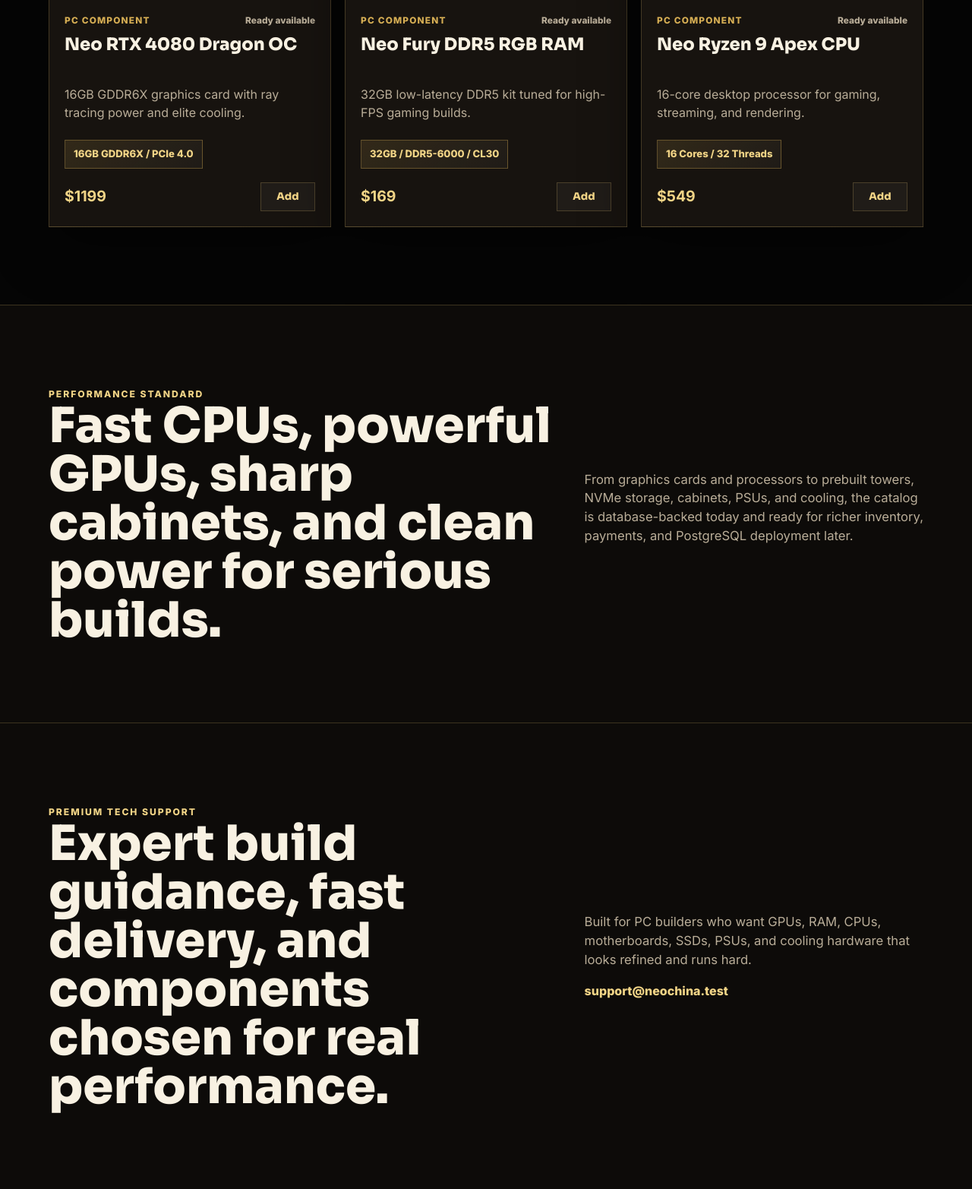
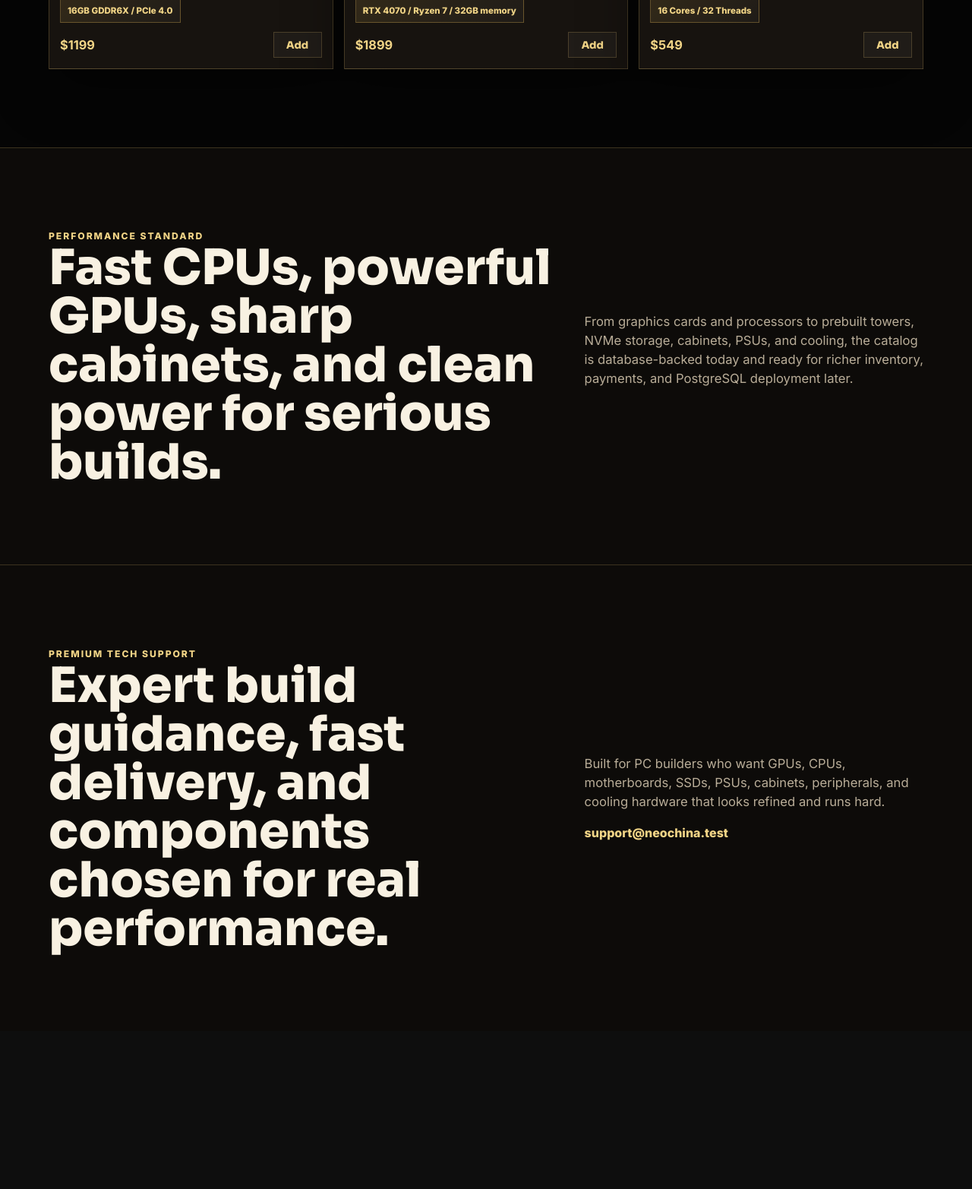
Before and after one commit to jisol-commits/e-com, a Django app: page / in a window 1280 px wide. Shown: the part 1827-3392 px from the top of the page at 76% size. After the commit the page ends 3084 px from the top, so only its background shows below. Run offline with Django 3.2, Linux system fonts and the light colour scheme; data that the repository does not hold is empty.

Commit message:
Add API chatbot and compact product cards

```diff
--- a/shop/tests.py
+++ b/shop/tests.py
@@ -32,3 +32,8 @@ class StorefrontSmokeTests(TestCase):
         response = self.client.get(self.product.get_absolute_url())
         self.assertEqual(response.status_code, 200)
         self.assertContains(response, self.product.tagline)
+
+    def test_chatbot_endpoint_responds_without_api_key(self):
+        response = self.client.get(reverse("shop:chatbot_response"), {"message": "shipping"})
+        self.assertEqual(response.status_code, 200)
+        self.assertIn("reply", response.json())
--- a/shop/views.py
+++ b/shop/views.py
@@ -1,6 +1,10 @@
+import json
+import os
+from urllib import error, request
+
 from django.db.models import Q
+from django.http import JsonResponse
 from django.shortcuts import get_object_or_404, render
-from django.http import JsonResponse
 
 from .models import Category, Product
 
@@ -16,12 +20,12 @@ def _fallback_products():
             "display_image": "https://images.unsplash.com/photo-1591488320449-011701bb6704?auto=format&fit=crop&w=1200&q=80",
         },
         {
-            "name": "Neo Fury DDR5 RGB RAM",
-            "slug": "neo-fury-ddr5-rgb-ram",
-            "tagline": "32GB low-latency DDR5 kit tuned for high-FPS gaming builds.",
-            "price": 169,
-            "material": "32GB / DDR5-6000 / CL30",
-            "display_image": "https://images.unsplash.com/photo-1562976540-1502c2145186?auto=format&fit=crop&w=1200&q=80",
+            "name": "Neo Eclipse 4070",
+            "slug": "neo-eclipse-4070",
+            "tagline": "Premium 1440p gaming PC with clean glass styling and balanced performance.",
+            "price": 1899,
+            "material": "RTX 4070 / Ryzen 7 / 32GB memory",
+            "display_image": "https://images.unsplash.com/photo-1593640408182-31c70c8268f5?auto=format&fit=crop&w=1200&q=80",
         },
         {
             "name": "Neo Ryzen 9 Apex CPU",
@@ -93,15 +97,68 @@ def _top_products(limit=3):
     return Product.objects.filter(stock__gt=0).order_by("-is_featured", "name")[:limit]
 
 
+def _store_context(limit=12):
+    products = Product.objects.select_related("category").filter(stock__gt=0).order_by("-is_featured", "name")[:limit]
+    return "\n".join(
+        f"- {product.name} ({product.category.name}): {product.tagline} ${product.price}"
+        for product in products
+    )
+
+
+def _ask_openai(message):
+    api_key = os.environ.get("OPENAI_API_KEY", "").strip()
+    if not api_key:
+        return None
+
+    payload = {
+        "model": os.environ.get("OPENAI_MODEL", "gpt-5"),
+        "instructions": (
+            "You are Neo China's concise e-commerce shopping assistant. "
+            "Help customers choose PC components, prebuilt PCs, cabinets, keyboards, mice, audio gear, shipping, and returns. "
+            "Never invent products or policies. If asked about products, use this current store inventory context:\n"
+            f"{_store_context()}"
+        ),
+        "input": message,
+    }
+    api_request = request.Request(
+        "https://api.openai.com/v1/responses",
+        data=json.dumps(payload).encode("utf-8"),
+        headers={
+            "Authorization": f"Bearer {api_key}",
+            "Content-Type": "application/json",
+        },
+        method="POST",
+    )
+
+    try:
+        with request.urlopen(api_request, timeout=15) as response:
+            data = json.loads(response.read().decode("utf-8"))
+    except (error.HTTPError, error.URLError, TimeoutError, json.JSONDecodeError):
+        return None
+
+    output_text = data.get("output_text")
+    if output_text:
+        return output_text.strip()
+
+    for item in data.get("output", []):
+        for content in item.get("content", []):
+            if content.get("type") == "output_text" and content.get("text"):
+                return content["text"].strip()
+    return None
+
+
 def chatbot_response(request):
     message = request.GET.get("message", "").strip()
     if not message:
         return JsonResponse(
-            {"reply": "Ask me about products, shipping, returns, or finding the best components."}
+            {"reply": "Ask me about products, shipping, returns, prebuilt PCs, cabinets, or finding the best components."}
         )
 
     text = message.lower()
     products = _find_products_for_query(message)
+    ai_reply = _ask_openai(message)
+    if ai_reply:
+        return JsonResponse({"reply": ai_reply})
 
     if "shipping" in text or "delivery" in text or "ship" in text:
         return JsonResponse(
@@ -141,28 +198,6 @@ def chatbot_response(request):
                 "reply": (
                     "Our top GPUs are designed for high-performance gaming and creative work. "
                     "Here are the best matches available now."
-                ),
-                "reply_html": _build_product_recommendations(category_products),
-            }
-        )
-
-    if any(term in text for term in ["ram", "memory", "ddr5", "ddr4"]):
-        category_products = products if products.exists() else _find_products_for_query("ram")
-        if not category_products.exists():
-            fallback_products = _top_products()
-            return JsonResponse(
-                {
-                    "reply": (
-                        "I don't have RAM products in the store right now, but here are some popular items you might like."
-                    ),
-                    "reply_html": _build_product_recommendations(fallback_products),
-                }
-            )
-        return JsonResponse(
-            {
-                "reply": (
-                    "We carry high-speed RAM kits for modern gaming rigs and workstation builds. "
-                    "These are great choices right now."
                 ),
                 "reply_html": _build_product_recommendations(category_products),
             }
@@ -262,7 +297,7 @@ def chatbot_response(request):
             return JsonResponse(
                 {
                     "reply": (
-                        "For a gaming build, I recommend a powerful GPU, a fast CPU, and plenty of RAM. "
+                        "For a gaming build, I recommend a powerful GPU, a fast CPU, a strong cabinet, and reliable cooling. "
                         "Here are some top options from the store."
                     ),
                     "reply_html": _build_product_recommendations(top_products),
@@ -312,7 +347,7 @@ def chatbot_response(request):
             {
                 "reply": (
                     "The collection page shows the full selection of products. "
-                    "Use the category filters there to find GPUs, CPUs, RAM, motherboards, and more."
+                    "Use the category filters there to find GPUs, CPUs, cabinets, prebuilt PCs, motherboards, and more."
                 )
             }
         )
@@ -355,18 +390,10 @@ def _build_product_recommendations(products):
         return ""
 
     items = "".join(
-        f'<li><a href="{product.get_absolute_url()}">{product.name}</a> — {product.tagline}</li>'
+        f'<li><a href="{product.get_absolute_url()}">{product.name}</a> - {product.tagline}</li>'
         for product in products
     )
     return (
         f"<p>Here are some store recommendations you can browse directly:</p>"
         f"<ul>{items}</ul>"
     )
-
-
-def _find_products_for_query(query, limit=3):
-    return Product.objects.filter(
-        Q(name__icontains=query)
-        | Q(tagline__icontains=query)
-        | Q(category__name__icontains=query)
-    ).distinct()[:limit]
--- a/static/shop/css/styles.css
+++ b/static/shop/css/styles.css
@@ -375,8 +375,8 @@ h1, h2, h3 {
 .text-link { color: var(--gold-bright); font-weight: 800; }
 .product-grid {
   display: grid;
-  grid-template-columns: repeat(3, minmax(0, 1fr));
-  gap: 18px;
+  grid-template-columns: repeat(auto-fit, minmax(220px, 1fr));
+  gap: 14px;
 }
 .product-card {
   position: relative;
@@ -413,7 +413,7 @@ h1, h2, h3 {
 .product-image {
   position: relative;
   display: block;
-  aspect-ratio: 4 / 5;
+  aspect-ratio: 4 / 3.4;
   background: #100d0a;
   overflow: hidden;
 }
@@ -444,7 +444,7 @@ h1, h2, h3 {
 .product-card:hover .product-badge { transform: translateY(-2px); }
 .product-image img { transition: transform 360ms ease; }
 .product-card:hover img { transform: scale(1.045); }
-.product-body { padding: 20px; }
+.product-body { padding: 14px; }
 .product-kicker {
   display: flex;
   justify-content: space-between;
@@ -453,7 +453,7 @@ h1, h2, h3 {
 }
 .product-kicker span, .product-kicker em, .spec-list dt {
   color: var(--gold);
-  font-size: 0.74rem;
+  font-size: 0.66rem;
   font-weight: 800;
   letter-spacing: 0.1em;
   text-transform: uppercase;
@@ -466,21 +466,25 @@ h1, h2, h3 {
   white-space: nowrap;
 }
 .product-body h3 {
-  margin: 10px 0 8px;
-  min-height: 58px;
-  font-size: 1.42rem;
-  line-height: 1.12;
+  margin: 8px 0 6px;
+  min-height: 44px;
+  font-size: 1.08rem;
+  line-height: 1.16;
 }
-.product-body p { min-height: 52px; color: var(--muted); }
+.product-body p {
+  min-height: 42px;
+  color: var(--muted);
+  font-size: 0.88rem;
+}
 .spec-chip {
   display: inline-flex;
   max-width: 100%;
-  margin: 4px 0 18px;
-  padding: 8px 11px;
+  margin: 2px 0 12px;
+  padding: 6px 9px;
   border: 1px solid rgba(214, 174, 84, 0.34);
   background: linear-gradient(135deg, rgba(214, 174, 84, 0.14), rgba(255, 255, 255, 0.035));
   color: var(--gold-bright);
-  font-size: 0.82rem;
+  font-size: 0.72rem;
   font-weight: 800;
   transition: border-color 180ms ease, background 180ms ease;
 }
@@ -489,12 +493,12 @@ h1, h2, h3 {
   background: linear-gradient(135deg, rgba(214, 174, 84, 0.22), rgba(255, 255, 255, 0.055));
 }
 .product-meta { justify-content: space-between; gap: 14px; }
-.product-meta strong, .purchase-row strong { color: var(--gold-bright); font-size: 1.22rem; }
+.product-meta strong, .purchase-row strong { color: var(--gold-bright); font-size: 1.02rem; }
 .product-meta button {
   font-family: "Sora", ui-sans-serif, system-ui, sans-serif;
-  min-width: 72px;
-  min-height: 38px;
-  padding: 0 14px;
+  min-width: 64px;
+  min-height: 34px;
+  padding: 0 12px;
   color: var(--gold-bright);
   font-weight: 800;
   transition: background 180ms ease, color 180ms ease;
--- a/static/shop/js/main.js
+++ b/static/shop/js/main.js
@@ -162,7 +162,7 @@ async function askBot(question) {
     if (data.reply_html) {
       chatBody.appendChild(createChatMessage(data.reply_html, "assistant", true));
     } else {
-      chatBody.appendChild(createChatMessage(data.reply || "Sorry, I couldn't find that. Try asking about cooling, shipping, or RAM.", "assistant"));
+      chatBody.appendChild(createChatMessage(data.reply || "Sorry, I couldn't find that. Try asking about cooling, shipping, GPUs, cabinets, or prebuilt PCs.", "assistant"));
     }
     scrollChatToBottom();
   } catch (error) {
--- a/templates/shop/base.html
+++ b/templates/shop/base.html
@@ -43,14 +43,14 @@
       <h2>Expert build guidance, fast delivery, and components chosen for real performance.</h2>
     </div>
     <div class="footer-grid">
-      <p>Built for PC builders who want GPUs, RAM, CPUs, motherboards, SSDs, PSUs, and cooling hardware that looks refined and runs hard.</p>
+      <p>Built for PC builders who want GPUs, CPUs, motherboards, SSDs, PSUs, cabinets, peripherals, and cooling hardware that looks refined and runs hard.</p>
       <a class="text-link" href="mailto:support@neochina.test">support@neochina.test</a>
     </div>
   </footer>
 
   <div class="chatbot" aria-live="polite">
     <button class="chatbot-button" type="button" data-chatbot-open aria-expanded="false">
-      <span class="chatbot-button-icon" aria-hidden="true">💬</span>
+      <span class="chatbot-button-icon" aria-hidden="true">Chat</span>
       <span class="sr-only">Open chat</span>
     </button>
     <div class="chatbot-panel" data-chatbot-panel hidden>
@@ -59,7 +59,7 @@
           <p class="eyebrow">Chat support</p>
           <h2>Ask me about the store</h2>
         </div>
-        <button class="chatbot-close" type="button" data-chatbot-close aria-label="Close chat">×</button>
+        <button class="chatbot-close" type="button" data-chatbot-close aria-label="Close chat">x</button>
       </div>
       <div class="chatbot-body" data-chatbot-body>
         <div class="chatbot-message assistant is-initial">
@@ -68,7 +68,7 @@
       </div>
       <form class="chatbot-form" data-chatbot-form>
         <label class="sr-only" for="chatbot-input">Send a message</label>
-        <input id="chatbot-input" class="chatbot-input" type="text" name="message" placeholder="Ask about GPUs, RAM, delivery, or builds…" autocomplete="off" />
+        <input id="chatbot-input" class="chatbot-input" type="text" name="message" placeholder="Ask about GPUs, cabinets, delivery, or builds..." autocomplete="off" />
         <button class="button primary chatbot-submit" type="submit">Send</button>
       </form>
     </div>
```
Also changed, not shown: README.md.
